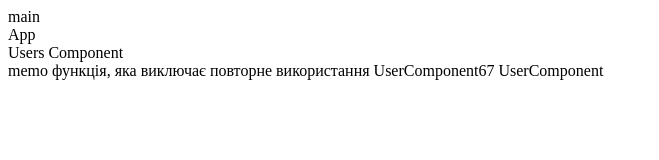
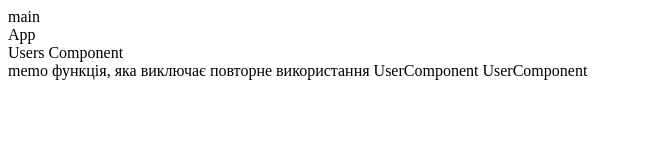
Before and after one commit to kaura0402/homework_FR, a React (Vite) app: page / in a window 1280 px wide. Shown: the top 160 px of the page, without its empty margins (0-659 px from the left). Built offline with nearby package versions, Linux system fonts and the light colour scheme; no server answers.

Commit message:
hw-7/3useMemo

```diff
--- a/src/components/UserComponent.tsx
+++ b/src/components/UserComponent.tsx
@@ -1,11 +1,12 @@
 import {type FC, memo} from "react";
 
 
-export const UserComponent: FC<{foo:()=>void}> = memo(() => {
+export const UserComponent: FC<{foo:()=>void, arr:number[]}> = memo(({arr}) => {
     console.log("Hello UserComponent!");
+    console.log(arr);
     return (
         <div>
-            memo функція, яка виключає повторне використання UserComponent67
+            memo функція, яка виключає повторне використання UserComponent
             UserComponent
         </div>
     );
--- a/src/components/UsersComponent.tsx
+++ b/src/components/UsersComponent.tsx
@@ -1,11 +1,16 @@
 import {UserComponent} from "./UserComponent.tsx";
-import {useCallback, useEffect, useState} from "react";
+import {useCallback, useEffect, useMemo, useState} from "react";
 
 
 export const UsersComponent = () => {
     console.log("Hello UsersComponent");
 
     const [users, setUsers] = useState([]);
+
+    const arr:number[]=useMemo(()=>{//arr  працює, але повторно  не викликається
+        return [1,2,3,4,5,6];
+    },
+        []);
 
 const foo = useCallback( ()=>{ //Функція foo працює, але повторно UserComponent не викликається
     console.log("test");
@@ -21,7 +26,7 @@ const foo = useCallback( ()=>{ //Функція foo працює, але пов
     return (
         <div>
             Users Component
-            <UserComponent foo={foo}/>
+            <UserComponent foo={foo} arr={arr}/>
         </div>
     );
 };
```
